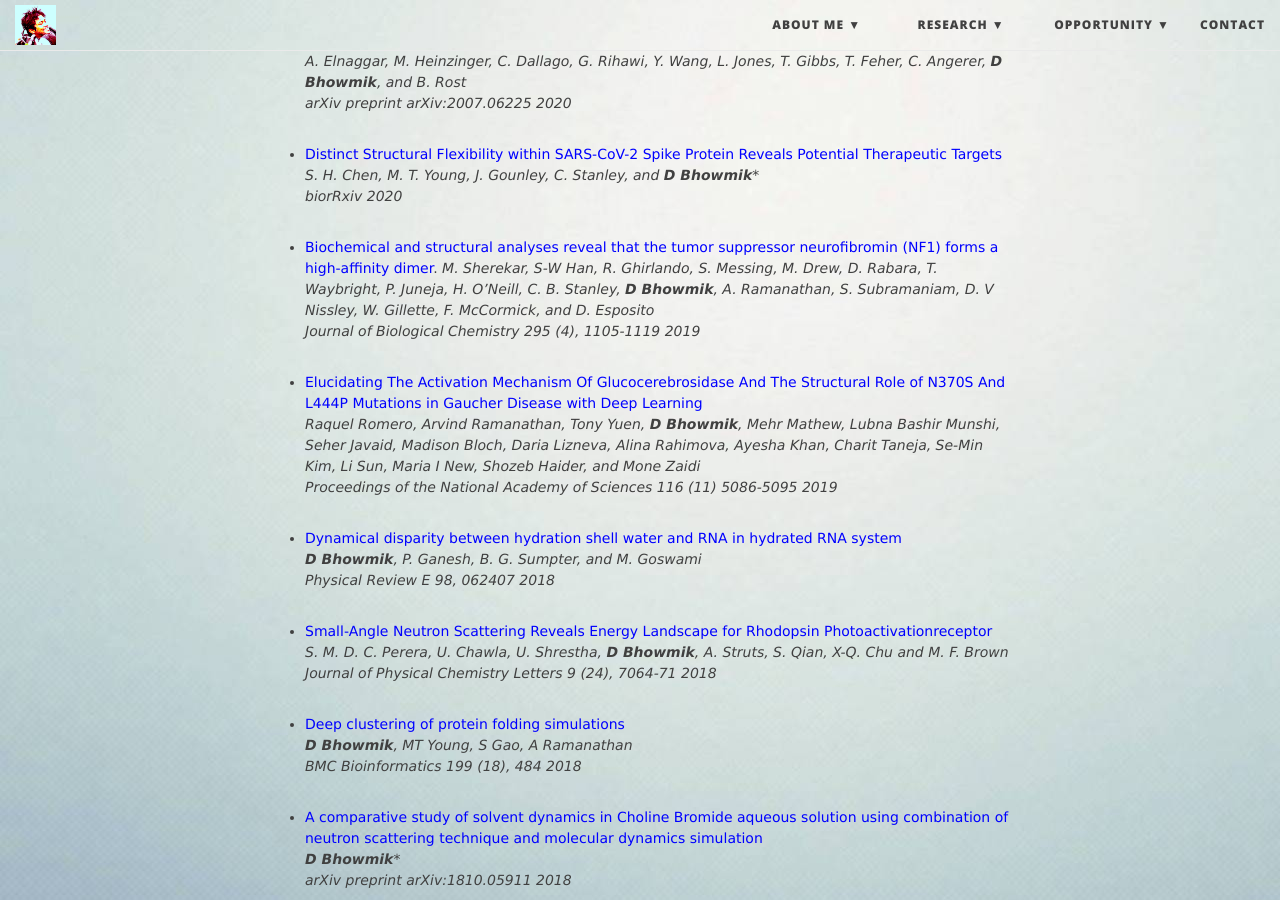
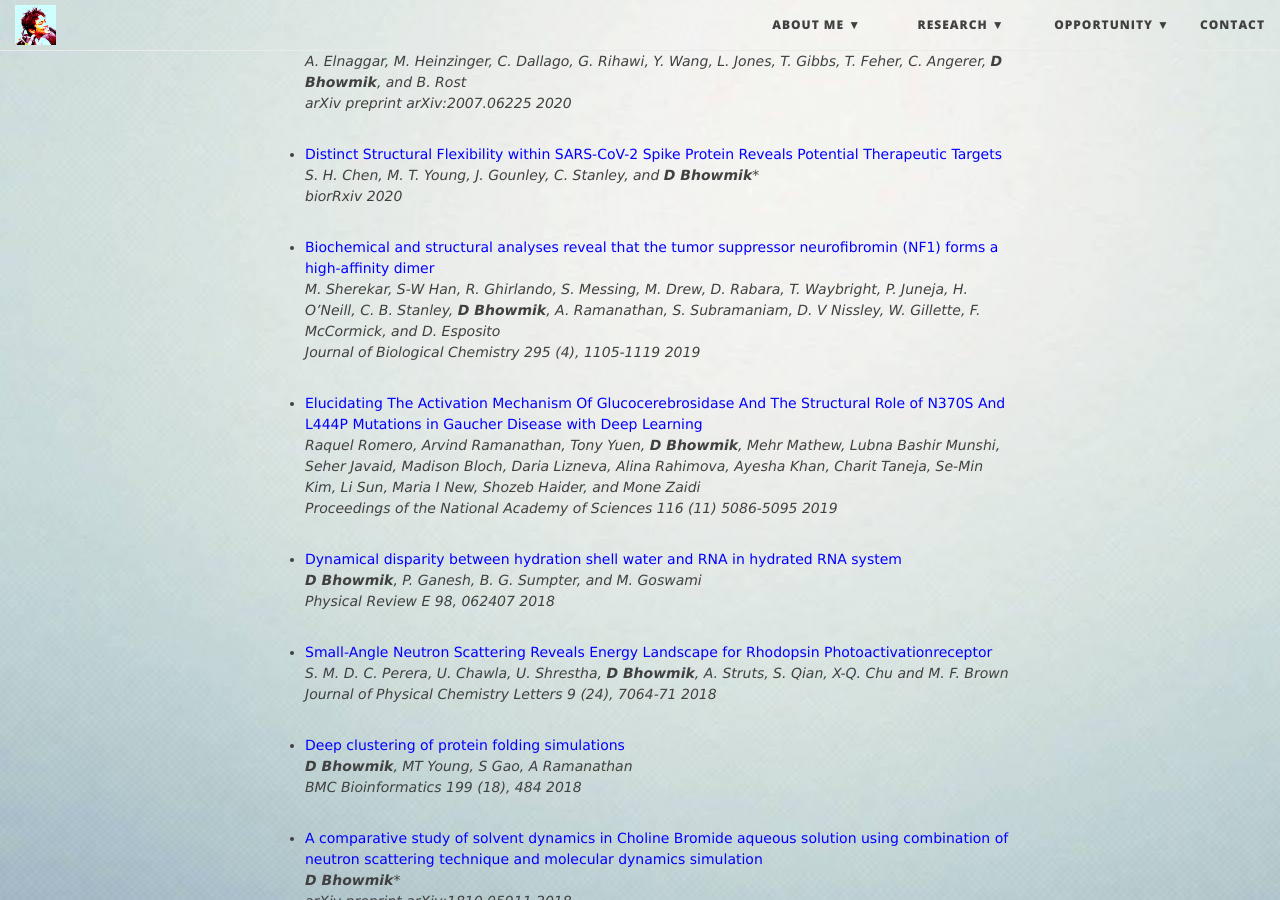
Before and after one commit to debsindhu/debsindhu.github.io, a Jekyll site: the page built from publication.md, in a window 1280 px wide and 900 px high, scrolled down 1056 px. Built offline with Jekyll 4.4.1, drawn with Linux system fonts in a browser that asks for light colours; nearby versions of some CDN libraries.

Commit message:
Update publication.md

```diff
--- a/publication.md
+++ b/publication.md
@@ -34,7 +34,7 @@ Structural Flexibility within SARS-CoV-2 Spike Protein Reveals Potential Therape
 _S. H. Chen, M. T. Young, J. Gounley, C. Stanley, and __D Bhowmik__*
 biorRxiv 2020_
 
-- <span style="color:blue">Biochemical and structural analyses reveal that the tumor suppressor neurofibromin (NF1) forms a high-affinity dimer</span>.
+- <span style="color:blue">Biochemical and structural analyses reveal that the tumor suppressor neurofibromin (NF1) forms a high-affinity dimer</span>
 _M. Sherekar, S-W Han, R. Ghirlando, S. Messing, M. Drew, D. Rabara, T. Waybright, P. Juneja, H. O'Neill, C. B. Stanley, __D Bhowmik__, A. Ramanathan, S. Subramaniam, D. V Nissley, W. Gillette, F. McCormick, and D. Esposito
 Journal of Biological Chemistry 295 (4), 1105-1119 2019_
 
```
